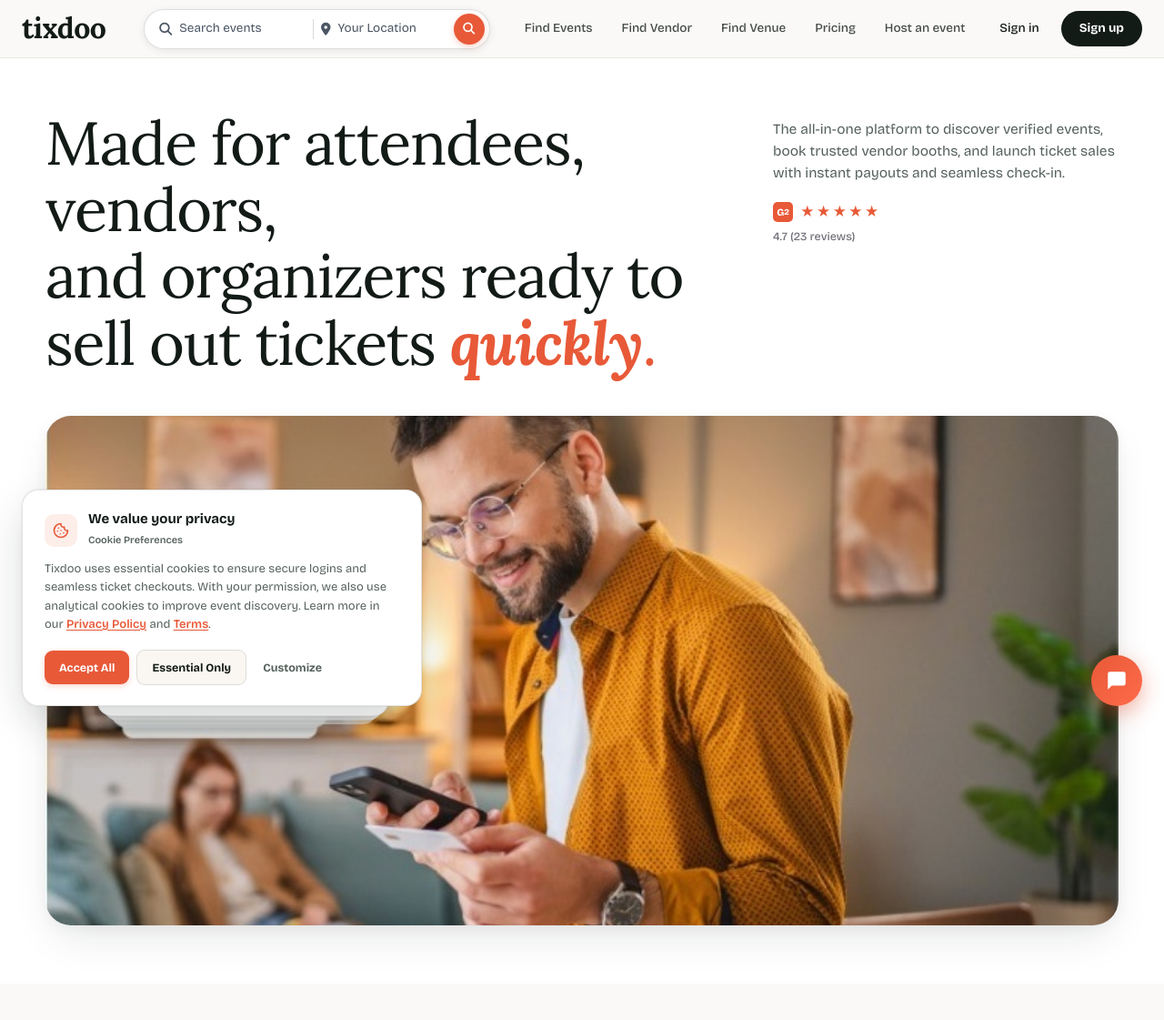
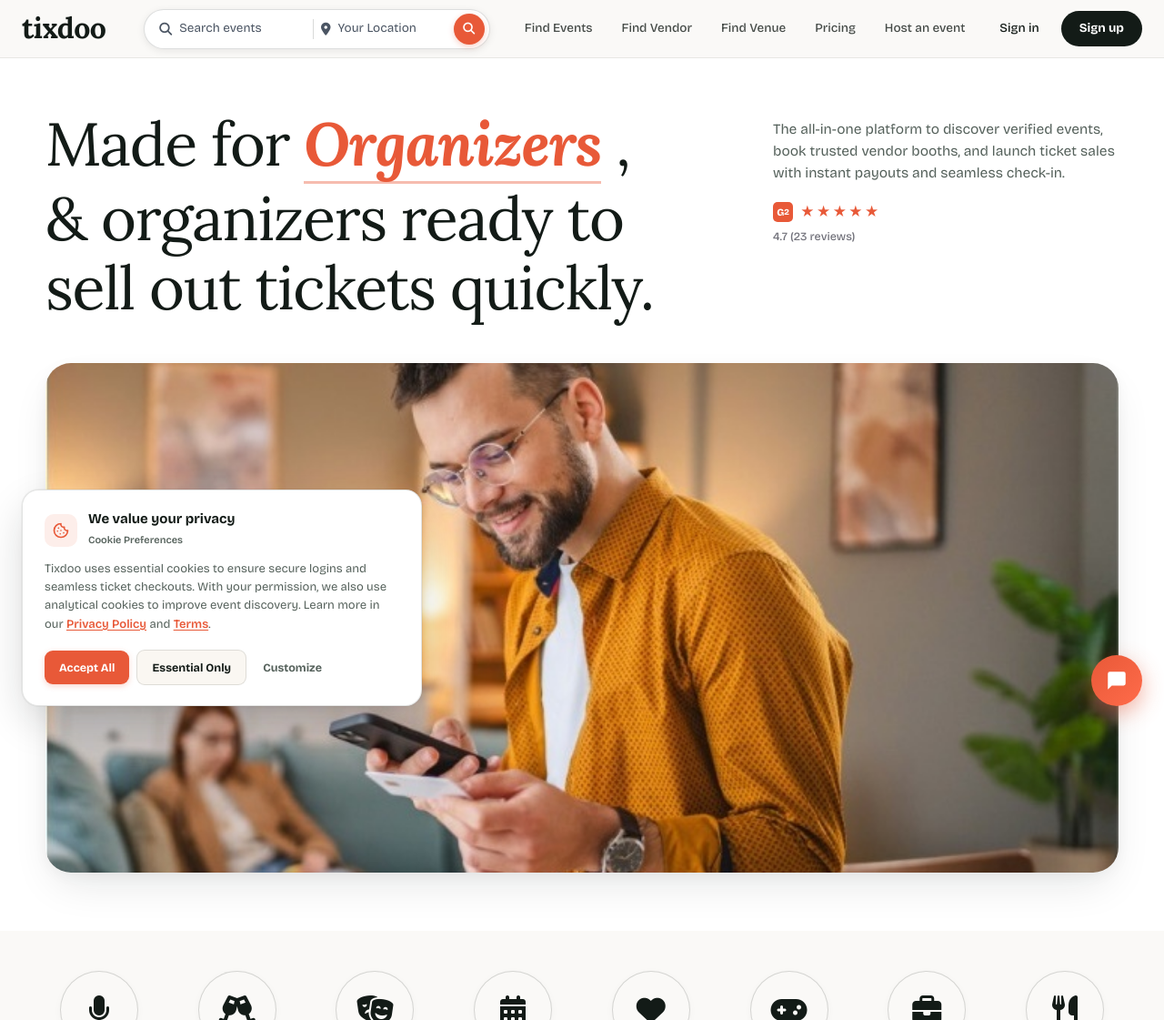
Before and after one commit to Heisobims/heelo, a Python web app: template app/templates/home/landing.html in a window 1280 px wide. Shown: the top 1121 px of the page at 91% size. Run offline with Jinja, Linux system fonts and the light colour scheme; the template is opened without the code that fills it, so the values that code supplies are empty; some libraries are stand-ins or nearby versions.

Commit message:
feat(hero): add dynamic typewriter animation for attendees, Organizers, Venue Owners, and Vendors

```diff
--- a/app/templates/home/landing.html
+++ b/app/templates/home/landing.html
@@ -142,10 +142,47 @@ minutes. Verified tickets, instant payouts, and seamless check-in.{% endblock %}
     font-family: var(--mpl-font-serif);
     font-size: clamp(38px, 5.2vw, 68px);
     font-weight: 400;
-    line-height: 1.1;
+    line-height: 1.15;
     letter-spacing: -0.02em;
     color: #131b17;
     margin: 0;
+  }
+
+  .mpl-typed-wrap {
+    display: inline-flex;
+    align-items: baseline;
+    white-space: nowrap;
+  }
+
+  .mpl-typed-persona {
+    color: #e85938;
+    font-family: var(--mpl-font-serif);
+    font-style: italic;
+    font-weight: 700;
+    display: inline-block;
+    position: relative;
+    border-bottom: 3px solid rgba(232, 89, 56, 0.4);
+    padding-bottom: 2px;
+  }
+
+  .mpl-typed-cursor {
+    display: inline-block;
+    color: #e85938;
+    font-weight: 300;
+    margin-left: 2px;
+    animation: mplCursorBlink 1s infinite;
+    user-select: none;
+  }
+
+  @keyframes mplCursorBlink {
+    0%,
+    49% {
+      opacity: 1;
+    }
+    50%,
+    100% {
+      opacity: 0;
+    }
   }
 
   .mpl-hero-highlight {
@@ -155,7 +192,7 @@ minutes. Verified tickets, instant payouts, and seamless check-in.{% endblock %}
   }
 
   .mpl-hero-dot {
-    color: #e85938;
+    color: #131b17;
   }
 
   .mpl-hero-aside-col {
@@ -1741,9 +1778,9 @@ minutes. Verified tickets, instant payouts, and seamless check-in.{% endblock %}
     <div class="mpl-hero-header">
       <div class="mpl-hero-headline-col">
         <h1 class="mpl-hero-title">
-          Made for attendees, vendors,<br />
-          and organizers ready to<br />
-          sell out tickets <span class="mpl-hero-highlight">quickly</span><span class="mpl-hero-dot">.</span>
+          Made for <span class="mpl-typed-wrap"><span class="mpl-typed-persona" id="heroTypedPersona">attendees</span><span class="mpl-typed-cursor" aria-hidden="true">|</span></span>,<br />
+          &amp; organizers ready to<br />
+          sell out tickets quickly.
         </h1>
       </div>
 
@@ -2582,23 +2619,22 @@ minutes. Verified tickets, instant payouts, and seamless check-in.{% endblock %}
       }
     });
 
-    // ── Hero Typewriter Loop ─────────────────────────────────────
-    var typewriterEl = document.getElementById("heroTypedWord");
+    // -- Hero Typewriter Loop -------------------------------------
+    var typewriterEl = document.getElementById("heroTypedPersona") || document.getElementById("heroTypedWord");
     if (typewriterEl) {
       var words = [
-        "memories",
-        "moments",
-        "experiences",
-        "impressions",
-        "milestones",
+        "attendees",
+        "Organizers",
+        "Venue Owners",
+        "Vendors",
       ];
       var wordIndex = 0;
       var charIndex = words[0].length;
-      var isDeleting = true; // Starts with initial "memories" text, pauses, then clears
-      var typingSpeed = 150;
-      var deletingSpeed = 75;
-      var pauseAfterWord = 3500;
-      var pauseAfterClear = 500;
+      var isDeleting = true; // Starts with initial "attendees" text, pauses, then clears
+      var typingSpeed = 120;
+      var deletingSpeed = 65;
+      var pauseAfterWord = 2600;
+      var pauseAfterClear = 400;
 
       function typeLoop() {
         var currentWord = words[wordIndex];
@@ -2625,7 +2661,7 @@ minutes. Verified tickets, instant payouts, and seamless check-in.{% endblock %}
         }
       }
 
-      // Initial pause on the initial "memories" text before deleting begins
+      // Initial pause on the initial "attendees" text before deleting begins
       setTimeout(typeLoop, pauseAfterWord);
     }
   })();
```
